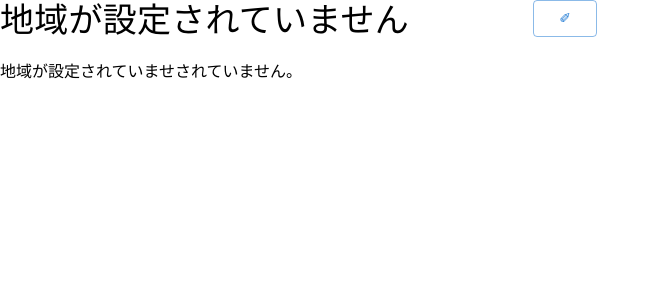
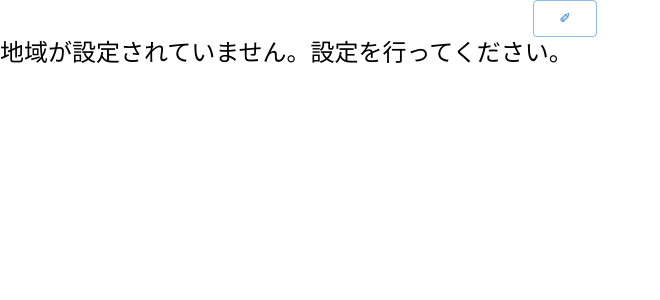
Before and after one commit to kc3hack/2023_H, a React (Create React App) app in the folder kc3hack_h/: page /weather in a window 1280 px wide. Shown: the top 300 px of the page, without its empty margins (0-660 px from the left). Built offline with nearby package versions, Linux system fonts and the light colour scheme.

Commit message:
💄 文字が重なる問題を解決

```diff
--- a/kc3hack_h/src/Weather.js
+++ b/kc3hack_h/src/Weather.js
@@ -101,6 +101,12 @@ function Weather() {
 
     if (localStorage.getItem("LocationName") !== null) {
       area_code = nameToCodeFromLocation(localStorage.getItem("LocationName"));
+    } else {
+      return (
+        <Typography variant="h5">
+            地域が設定されていません。設定を行ってください。
+          </Typography>
+      );
     }
 
     if (area_code !== "000000") {
@@ -130,7 +136,9 @@ function Weather() {
     } else {
       return (
         <div>
-          <p>地域が設定されていませされていません。</p>
+          <Typography variant="h4">
+            地域が設定されていません
+          </Typography>
         </div>
       );
     }
@@ -157,9 +165,7 @@ function Weather() {
       <div id="location">
         <Grid container>
           <Grid item xs={5}>
-            <Typography id="location-name" variant="h4">
-              地域が設定されていません
-            </Typography>
+            <Typography id="location-name" variant="h4"></Typography>
           </Grid>
           <Grid item xs={2}>
             <div id="location-setting">
```
